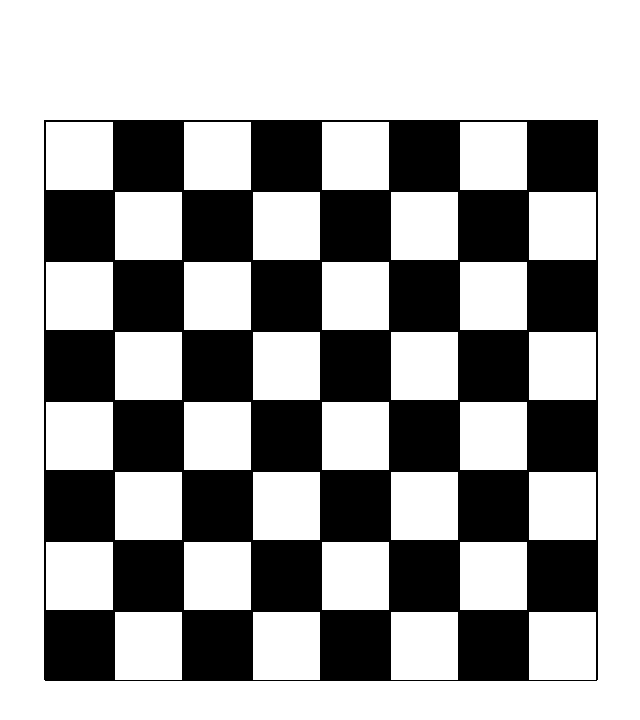
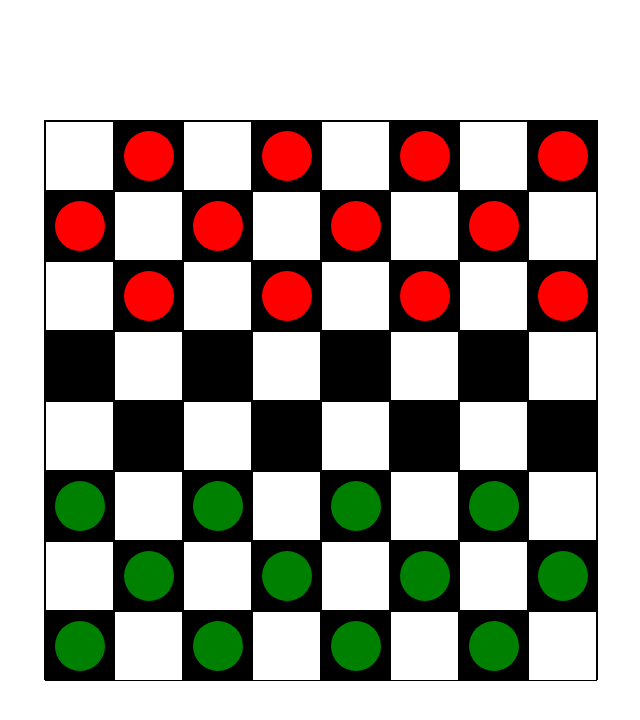
Before and after one commit to hayk105/Checkers-Game, a plain HTML site: page index.html in a window 1280 px wide. Shown: the whole page, without its empty margins (319-959 px from the left). Drawn offline with Linux system fonts and the light colour scheme.

Commit message:
added items in board

```diff
--- a/scripts/board.js
+++ b/scripts/board.js
@@ -1,13 +1,13 @@
 import Field from './field.js';
+const board = document.getElementById("board")
 export default class Board{
     constructor() {
-        this.elms = [];
         this.createEl();
     }
     createEl(){
         for(let i = 0; i < 8; i++){
             for(let j = 0; j < 8; j++){
-                this.elms.push((new Field(i, j)));
+                board.appendChild((new Field(i, j)).el);
             }
         }
     }
--- a/scripts/field.js
+++ b/scripts/field.js
@@ -1,20 +1,35 @@
+import Item from "./item.js";
 export default class Field{
     constructor(row, col) {
         this.el = document.createElement('div');
         this.el.className = "field";
         this.el.id = `${row}_${col}`
-        if(col % 2 != 0){
-            if(row % 2 == 0){
+        this.x = row;
+        this.y = col;
+        const r = !(row % 2);
+        if(col % 2 !== 0){
+            if(r){
                 this.el.style.backgroundColor = 'black'
+                this.add(row)
                 return;
             }
-            this.el.style.backgroundColor = 'white'
+            this.el.style.backgroundColor = ' white'
             return;
         }
-        if(row % 2 == 0){
-            this.el.style.backgroundColor = 'white'
+        if(r){
+            this.el.style.backgroundColor = ' white'
             return;
         }
         this.el.style.backgroundColor = 'black'
+        this.add(row)
     }
+    add(row){
+        if(row < 3) {
+            this.el.appendChild(new Item('black').el)
+        }
+        if(row > 4){
+            this.el.appendChild(new Item("white").el)
+        }
+    }
+
 }
--- a/scripts/index.js
+++ b/scripts/index.js
@@ -1,5 +1,5 @@
 import Board from './board.js';
-const board = document.getElementById("board")
+import Item from "./item.js"
 
 class Game{
     constructor() {
@@ -7,9 +7,9 @@ class Game{
     }
     start(){
         this.board = new Board();
-        this.board.elms.forEach((el) => {
-            board.appendChild(el.el);
-        })
+        for(let i = 0; i < 8; i++){
+
+        }
     }
 }
 const game = new Game();
--- /dev/null
+++ b/scripts/item.js
@@ -0,0 +1,7 @@
+export default class Item{
+    constructor(color) {
+        this.el = document.createElement('div');
+        this.el.className =  "item " + color;
+    }
+
+}
--- a/styles/field.css
+++ b/styles/field.css
@@ -2,4 +2,5 @@
     width: calc(560px / 8 - 1px);
     height: calc(560px / 8);
     border: 1px solid black;
+    position: relative;
 }
--- /dev/null
+++ b/styles/item.css
@@ -0,0 +1,15 @@
+.item{
+    width: 50px;
+    height: 50px;
+    border-radius: 50%;
+    position: absolute;
+    left: 50%;
+    top: 50%;
+    transform: translate(-50%, -50%);
+}
+.black{
+    background-color: red;
+}
+.white{
+    background-color: green;
+}
--- a/styles/style.css
+++ b/styles/style.css
@@ -1,5 +1,6 @@
 @import url("./board.css");
 @import url("./field.css");
+@import url("./item.css");
 
 *{
     margin: 0;
```
